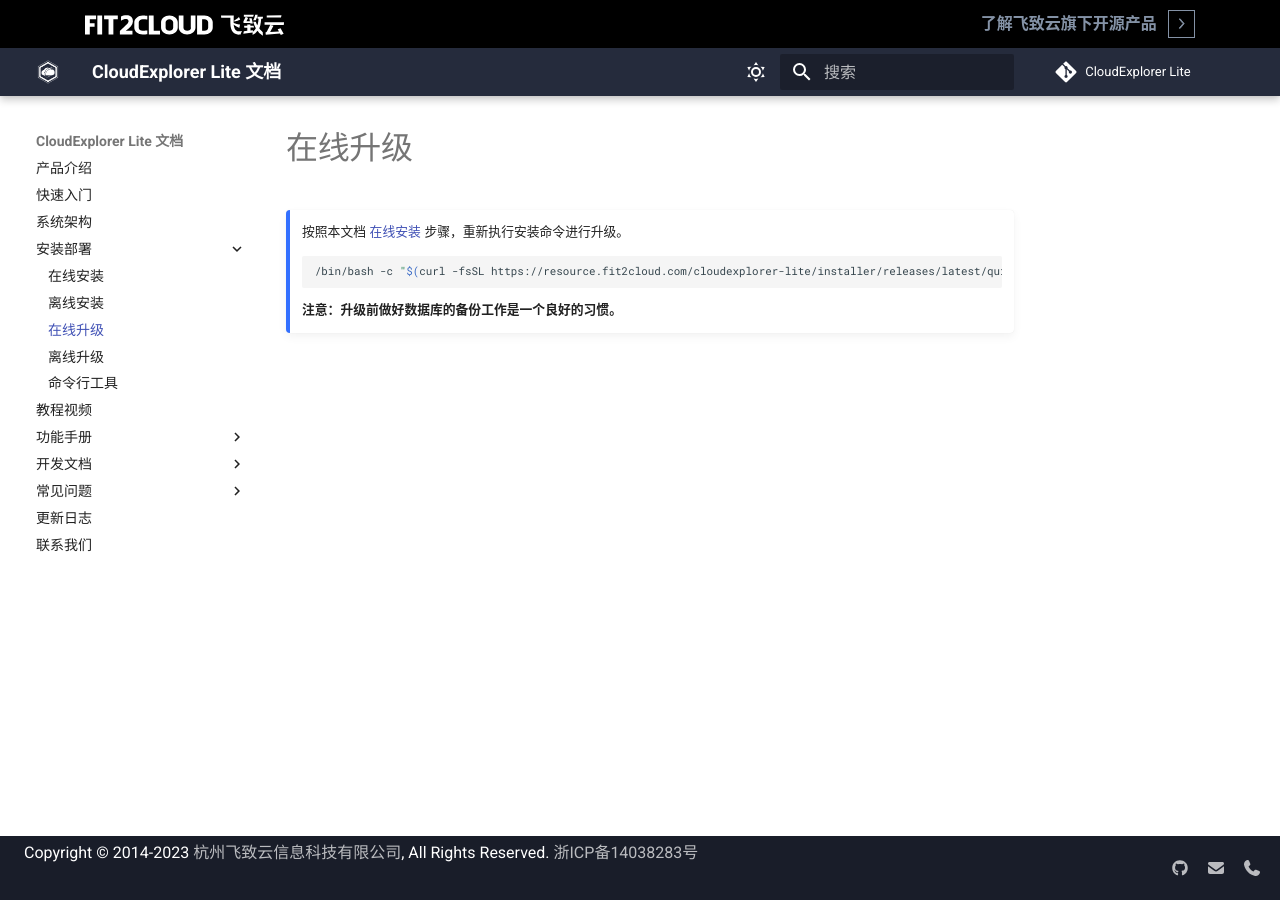
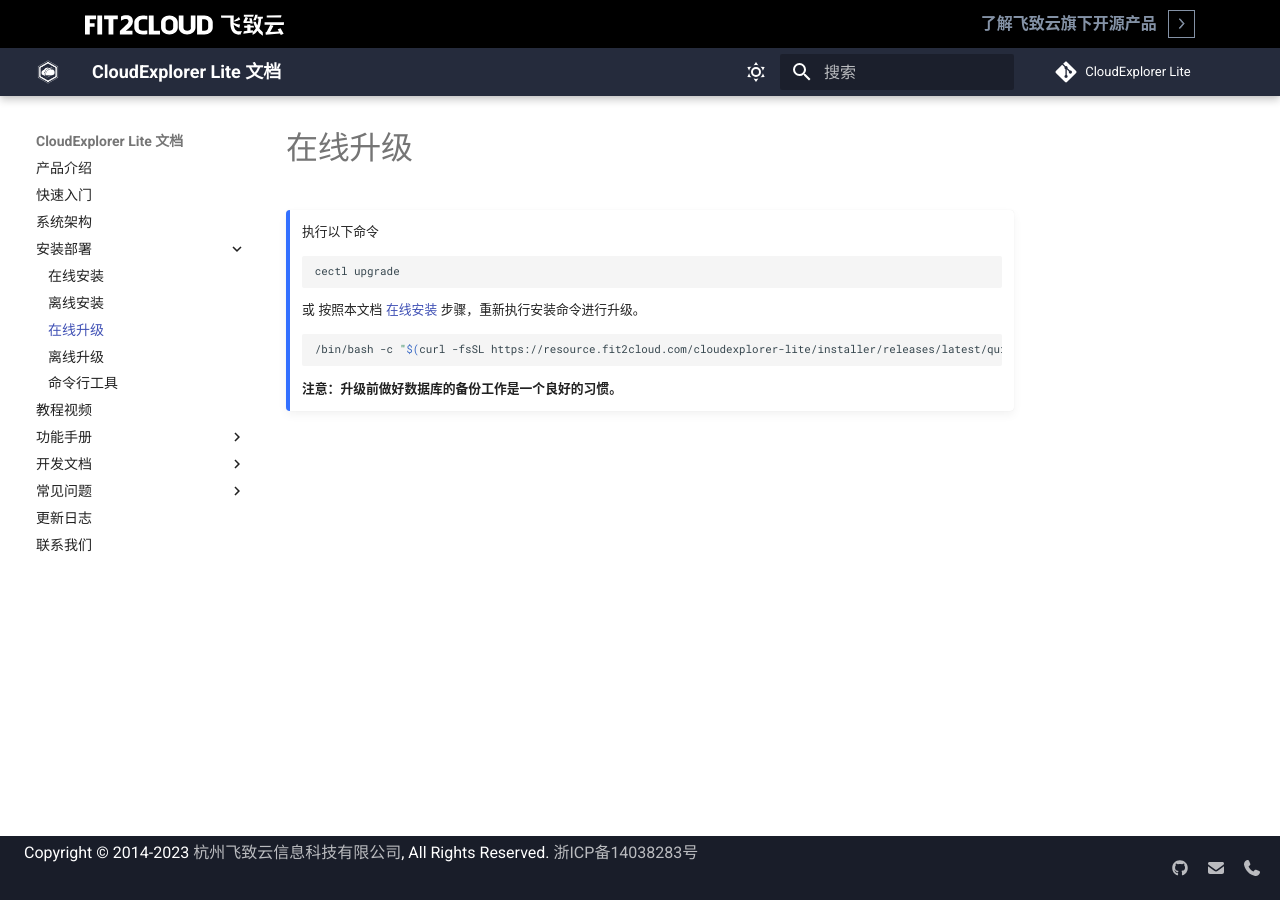
Before and after one commit to CloudExplorer-Dev/docs, an MkDocs documentation site: the page built from docs/installation/online_upgrade.md, in a window 1280 px wide. Built offline with MkDocs 1.6.1 and Material for MkDocs 9.7.7, drawn with Linux system fonts in a browser that asks for light colours; the version menu is left out.

Commit message:
增加在线更新命令

````diff
--- a/docs/installation/online_upgrade.md
+++ b/docs/installation/online_upgrade.md
@@ -1,5 +1,12 @@
 !!! Abstract ""
-    按照本文档 [在线安装](online_installation.md) 步骤，重新执行安装命令进行升级。
+    执行以下命令
+
+    ```sh
+    cectl upgrade
+
+    ```
+
+    或 按照本文档 [在线安装](online_installation.md) 步骤，重新执行安装命令进行升级。
 
 	```sh
 	/bin/bash -c "$(curl -fsSL https://resource.fit2cloud.com/cloudexplorer-lite/installer/releases/latest/quick_start.sh)"
````
